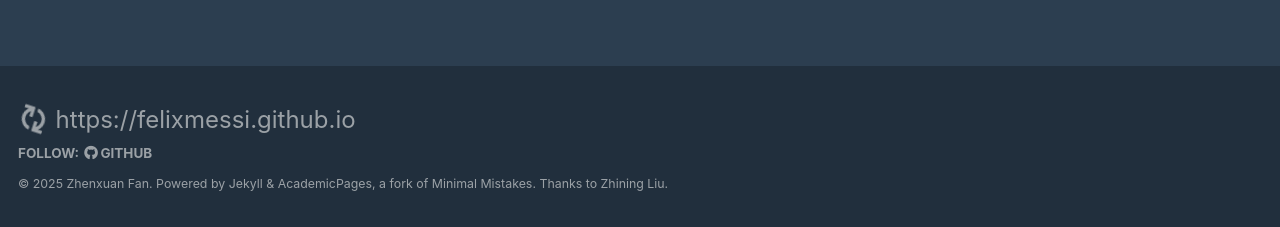
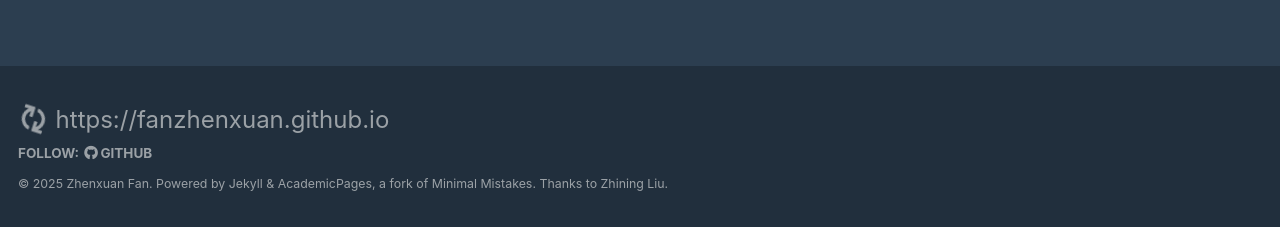
Before and after one commit to fanzhenxuan/fanzhenxuan.github.io, a Jekyll site: the page built from _pages/gallery.md, in a window 1280 px wide. Shown: the part 670-897 px from the top of the page. Built offline with Jekyll 4.4.1, drawn with Linux system fonts in a browser that asks for light colours.

Commit message:
Update custom.html

```diff
--- a/_includes/footer/custom.html
+++ b/_includes/footer/custom.html
@@ -1,7 +1,7 @@
 <!-- start custom footer snippets -->
 {% include base_path %}
 
-<a href="https://felixmessi.github.io" style="font-size:x-large;">
-    <i class="fas fa-fw fa-sync fa-spin" aria-hidden="true"></i> https://felixmessi.github.io &zwnj;
+<a href="https://fanzhenxuan.github.io" style="font-size:x-large;">
+    <i class="fas fa-fw fa-sync fa-spin" aria-hidden="true"></i> https://fanzhenxuan.github.io &zwnj;
 </a>
 <!-- end custom footer snippets -->
```
